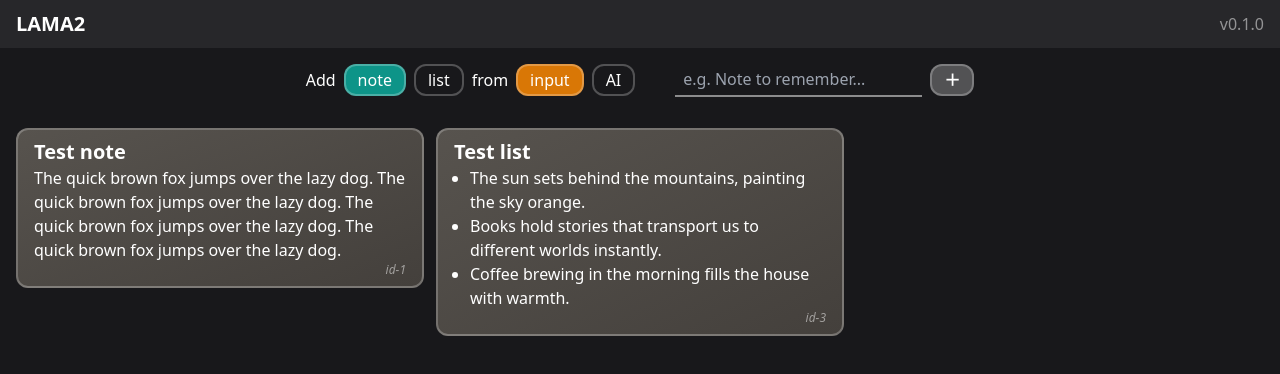
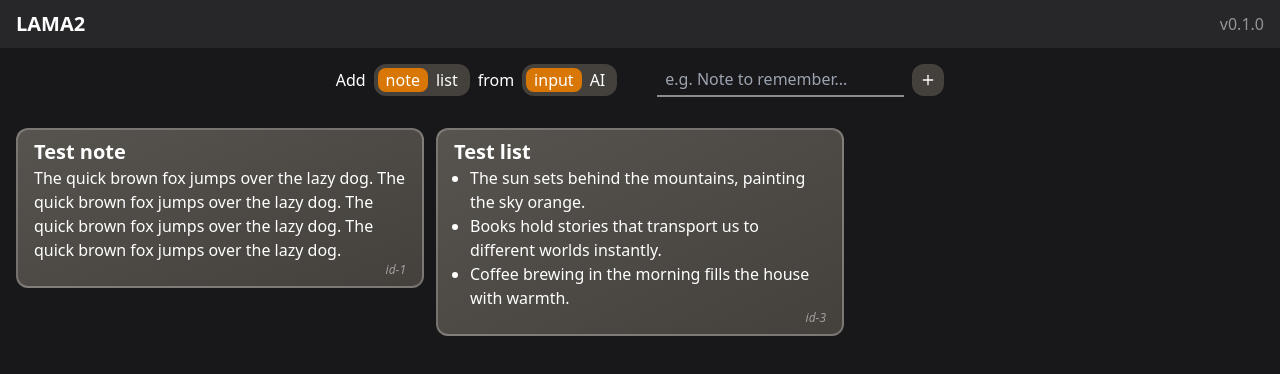
Before and after one commit to alepemu/lama2, a React (Vite) app: page / in a window 1280 px wide. Shown: the top 374 px of the page. Built offline with nearby package versions, Linux system fonts and the light colour scheme.

Commit message:
Refactor form buttons and add icons

```diff
--- a/src/components/form/CreateNewNote.tsx
+++ b/src/components/form/CreateNewNote.tsx
@@ -1,7 +1,6 @@
 import { useState, FormEvent } from "react";
 // Components
 import { NoteOptions } from "./NoteOptions";
-import Button from "../buttons/button";
 // State
 import { useAppDispatch } from "@/hooks/store";
 import { addNote } from "@/store/notes.slice";
@@ -11,6 +10,8 @@ import { NoteMethods, NoteTypes } from "@/types";
 // Constants
 import { noteInputText } from "@/utils/placeholders";
 import { apiFetch } from "@/utils/api";
+// Icons
+import { Plus, Sparkles } from "lucide-react";
 
 export function CreateNewNote() {
   const [type, setType] = useState<NoteTypes>("note");
@@ -84,9 +85,12 @@ export function CreateNewNote() {
             placeholder={noteInputText[type][method]}
             className="bg-transparent py-1 px-2 border-b-2 border-white/50 focus:outline-none"
           />
-          <Button type="submit" className="bg-white/25 font-bold">
-            ＋
-          </Button>
+          <button
+            type="submit"
+            className="flex justify-center items-center bg-stone-700 rounded-xl p-1 font-bold w-8 h-8"
+          >
+            {method === "ai" ? <Sparkles size={16} /> : <Plus size={16} />}
+          </button>
         </form>
       </div>
     </div>
--- a/src/components/form/NoteOptions.tsx
+++ b/src/components/form/NoteOptions.tsx
@@ -1,5 +1,5 @@
 // Components
-import Button from "../buttons/button";
+// import Button from "../buttons/button";
 // Types
 import { NoteTypes, NoteMethods } from "@/types";
 
@@ -14,31 +14,38 @@ export function NoteOptions({ type, method, setType, setMethod }: Props) {
   return (
     <div className="flex justify-center items-center gap-2">
       <p>Add</p>
-      <Button
+
+      <div className="bg-stone-700 rounded-xl p-1">
+        <button
           onClick={() => setType("note")}
-        className={`${type === "note" ? "bg-teal-600" : ""}`}
+          className={`px-2 rounded-lg ${type === "note" ? "bg-amber-600" : ""}`}
         >
           note
-      </Button>
-      <Button
+        </button>
+        <button
           onClick={() => setType("list")}
-        className={`${type === "list" ? "bg-teal-600" : ""}`}
+          className={`px-2 rounded-lg ${type === "list" ? "bg-amber-600" : ""}`}
         >
           list
-      </Button>
+        </button>
+      </div>
       <p>from</p>
-      <Button
+      <div className="bg-stone-700 rounded-xl p-1">
+        <button
           onClick={() => setMethod("manual")}
-        className={`${method === "manual" ? "bg-amber-600" : ""}`}
+          className={`px-2 rounded-lg ${
+            method === "manual" ? "bg-amber-600" : ""
+          }`}
         >
           input
-      </Button>
-      <Button
+        </button>
+        <button
           onClick={() => setMethod("ai")}
-        className={`${method === "ai" ? "bg-amber-600" : ""}`}
+          className={`px-2 rounded-lg ${method === "ai" ? "bg-amber-600" : ""}`}
         >
           AI
-      </Button>
+        </button>
+      </div>
     </div>
   );
 }
```
Lines whose indentation alone changed are shown as unchanged.
